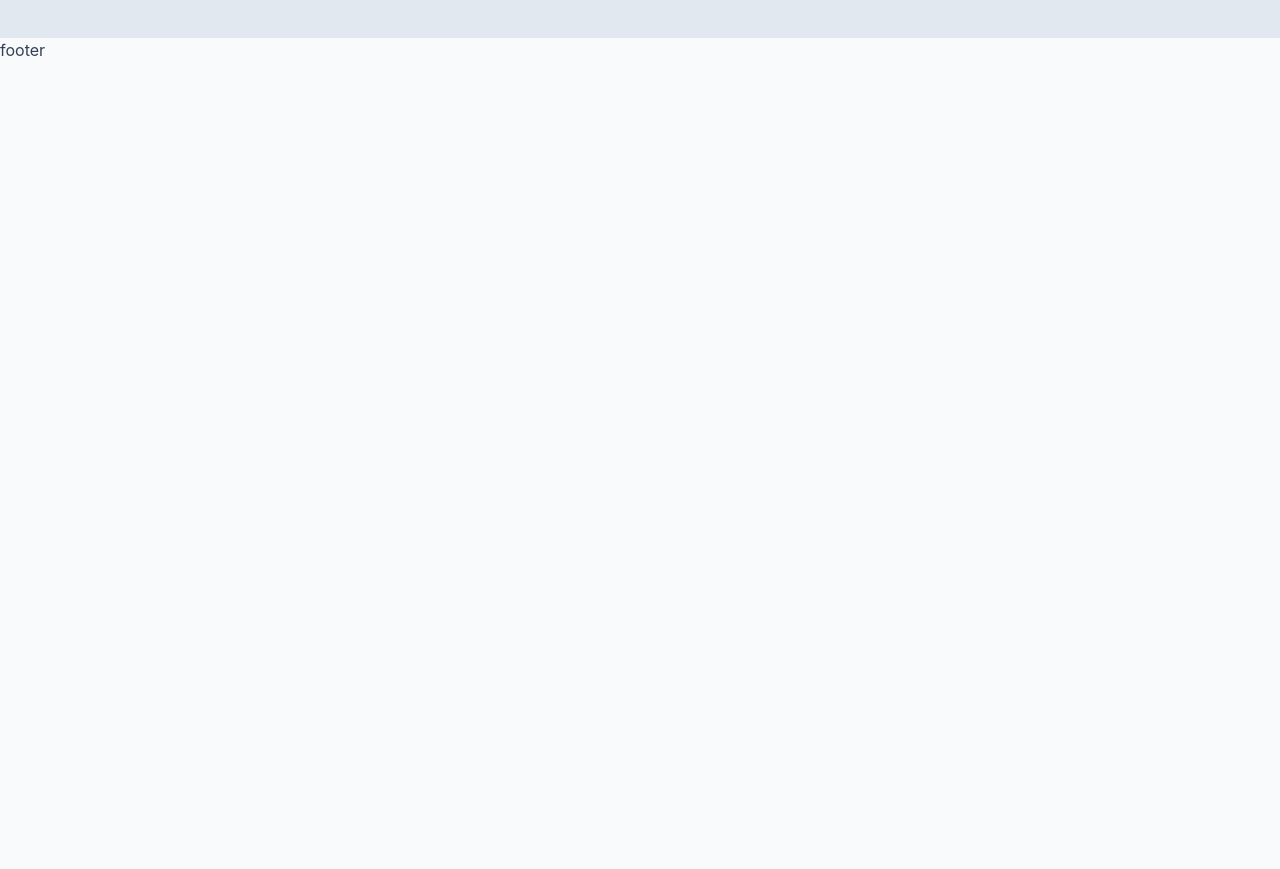
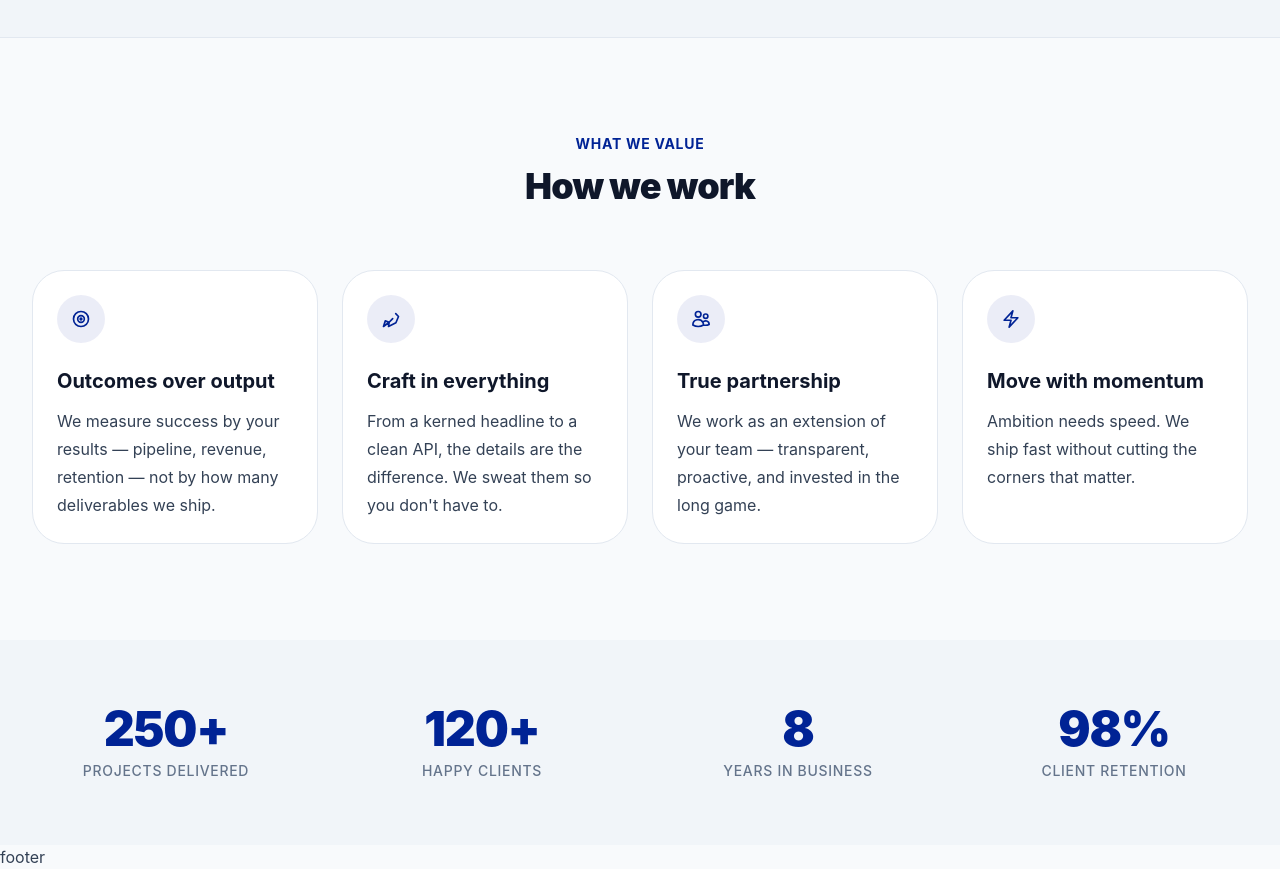
Before and after one commit to kaushalNeupane10/sampreshan, a Next.js app in the folder frontend/: page /about in a window 1280 px wide. Shown: the part 1100-1969 px from the top of the page. Before the commit the page ends 1162 px from the top, so only its background shows below. Built offline with nearby package versions, Linux system fonts and the light colour scheme.

Commit message:
implemented howwework section and stats section for about page and updated aboutstory section

```diff
--- a/frontend/src/app/about/page.tsx
+++ b/frontend/src/app/about/page.tsx
@@ -1,9 +1,11 @@
 import AboutStory from "@/components/about/AboutStory";
+import HowWeWork from "@/components/about/HowWeWork";
 
 export default function page() {
   return (
     <>
       <AboutStory />
+      <HowWeWork />
     </>
   );
 }
--- a/frontend/src/components/about/AboutStory.tsx
+++ b/frontend/src/components/about/AboutStory.tsx
@@ -86,7 +86,7 @@ export default function AboutStory() {
         </div>
       </section>
 
-      <section className="border-b border-border bg-neutral-200">
+      <section className="border-b border-border bg-bg-sunken">
         <div className="container-custom px-5 py-16 sm:px-6 lg:px-8 lg:py-20">
           {/* Cards */}
           <div className="grid gap-8 md:grid-cols-2">
--- /dev/null
+++ b/frontend/src/components/about/HowWeWork.tsx
@@ -0,0 +1,190 @@
+import React from "react";
+
+// --- Types & Interfaces ---
+interface WorkValue {
+  id: string;
+  title: string;
+  description: string;
+  icon: React.ReactNode;
+}
+
+interface StatItem {
+  id: string;
+  value: string;
+  label: string;
+}
+
+export default function AboutFeaturesAndStats() {
+  // Content Array for "How we work"
+  const values: WorkValue[] = [
+    {
+      id: "outcomes",
+      title: "Outcomes over output",
+      description:
+        "We measure success by your results — pipeline, revenue, retention — not by how many deliverables we ship.",
+      icon: (
+        <svg
+          xmlns="http://www.w3.org/2000/svg"
+          fill="none"
+          viewBox="0 0 24 24"
+          strokeWidth={2}
+          stroke="currentColor"
+          className="w-5 h-5"
+        >
+          <circle cx="12" cy="12" r="9" stroke="currentColor" />
+          <circle cx="12" cy="12" r="4" stroke="currentColor" />
+          <circle cx="12" cy="12" r="1" fill="currentColor" />
+        </svg>
+      ),
+    },
+    {
+      id: "craft",
+      title: "Craft in everything",
+      description:
+        "From a kerned headline to a clean API, the details are the difference. We sweat them so you don't have to.",
+      icon: (
+        <svg
+          xmlns="http://www.w3.org/2000/svg"
+          fill="none"
+          viewBox="0 0 24 24"
+          strokeWidth={2}
+          stroke="currentColor"
+          className="w-5 h-5"
+        >
+          <path
+            strokeLinecap="round"
+            strokeLinejoin="round"
+            d="M9.813 15.904L9 21l8.904-4.473L21 9l-3.343-3.343M9.813 15.904L5.143 14.25 3 21l6.813-5.096zm0 0L14 11.5"
+          />
+        </svg>
+      ),
+    },
+    {
+      id: "partnership",
+      title: "True partnership",
+      description:
+        "We work as an extension of your team — transparent, proactive, and invested in the long game.",
+      icon: (
+        <svg
+          xmlns="http://www.w3.org/2000/svg"
+          fill="none"
+          viewBox="0 0 24 24"
+          strokeWidth={2}
+          stroke="currentColor"
+          className="w-5 h-5"
+        >
+          <path
+            strokeLinecap="round"
+            strokeLinejoin="round"
+            d="M15 19.128a9.38 9.38 0 002.625.372 9.337 9.337 0 004.121-.952 4.125 4.125 0 00-7.533-2.493M15 19.128v-.003c0-1.113-.285-2.16-.786-3.07M15 19.128v.106A12.318 12.318 0 018.624 21c-2.331 0-4.512-.645-6.374-1.766l-.001-.109a6.375 6.375 0 0111.964-3.07M12 6.375a3.375 3.375 0 11-6.75 0 3.375 3.375 0 016.75 0zm8.25 2.25a2.625 2.625 0 11-5.25 0 2.625 2.625 0 015.25 0z"
+          />
+        </svg>
+      ),
+    },
+    {
+      id: "momentum",
+      title: "Move with momentum",
+      description:
+        "Ambition needs speed. We ship fast without cutting the corners that matter.",
+      icon: (
+        <svg
+          xmlns="http://www.w3.org/2000/svg"
+          fill="none"
+          viewBox="0 0 24 24"
+          strokeWidth={2}
+          stroke="currentColor"
+          className="w-5 h-5"
+        >
+          <path
+            strokeLinecap="round"
+            strokeLinejoin="round"
+            d="M3.75 13.5l10.5-11.25L12 10.5h8.25L9.75 21.75 12 13.5H3.75z"
+          />
+        </svg>
+      ),
+    },
+  ];
+
+  // Content Array for "Stats Metrics"
+  const stats: StatItem[] = [
+    { id: "delivered", value: "250+", label: "Projects delivered" },
+    { id: "clients", value: "120+", label: "Happy clients" },
+    { id: "years", value: "8", label: "Years in business" },
+    { id: "retention", value: "98%", label: "Client retention" },
+  ];
+
+  return (
+    <div className="w-full">
+      {/* SECTION 1: How We Work */}
+      <section className="bg-bg-page py-16 md:py-24 px-4 sm:px-6 lg:px-8 border-b border-border-subtle">
+        <div className="max-w-(--container-width) mx-auto">
+          {/* Header */}
+          <div className="text-center mb-12 md:mb-16">
+            <span className="text-sm font-bold tracking-wider text-brand uppercase block mb-3">
+              What We Value
+            </span>
+            <h2 className="text-3xl md:text-4xl font-black text-text-heading tracking-tight text-balance">
+              How we work
+            </h2>
+          </div>
+
+          {/* Grid Cards Container */}
+          <div className="grid grid-cols-1 sm:grid-cols-2 lg:grid-cols-4 gap-6">
+            {values.map((item) => (
+              <div
+                key={item.id}
+                className="
+                  group rounded-3xl
+                  border border-border
+                  bg-bg-elevated
+                  p-6
+                  flex flex-col justify-between
+                  transition-all
+                  duration-300
+                  hover:-translate-y-1
+                  hover:border-brand/30
+                  hover:shadow-lg
+                "
+              >
+                <div>
+                  {/* Icon Wrapper (Matches Story Card Group Hover Effect Exactly) */}
+                  <div className="mb-6 flex h-12 w-12 items-center justify-center rounded-2xl bg-brand-subtle text-brand transition-colors duration-300 group-hover:bg-brand group-hover:text-white">
+                    {item.icon}
+                  </div>
+
+                  {/* Card Title */}
+                  <h3 className="text-xl font-bold text-text-heading mb-3">
+                    {item.title}
+                  </h3>
+
+                  {/* Card Body */}
+                  <p className="text-base leading-7 text-text-body text-pretty">
+                    {item.description}
+                  </p>
+                </div>
+              </div>
+            ))}
+          </div>
+        </div>
+      </section>
+
+      {/* SECTION 2: Stats Container */}
+      <section className="bg-bg-sunken py-12 md:py-16 px-4 sm:px-6 lg:px-8">
+        <div className="max-w-(--container-width) mx-auto">
+          <div className="grid grid-cols-2 lg:grid-cols-4 gap-8 md:gap-12 text-center">
+            {stats.map((stat) => (
+              <div key={stat.id} className="flex flex-col items-center">
+                <span className="text-3xl sm:text-4xl md:text-5xl font-black tracking-tight text-brand mb-2">
+                  {stat.value}
+                </span>
+                <span className="text-xs sm:text-sm font-medium text-text-muted uppercase tracking-wider">
+                  {stat.label}
+                </span>
+              </div>
+            ))}
+          </div>
+        </div>
+      </section>
+    </div>
+  );
+}
```
